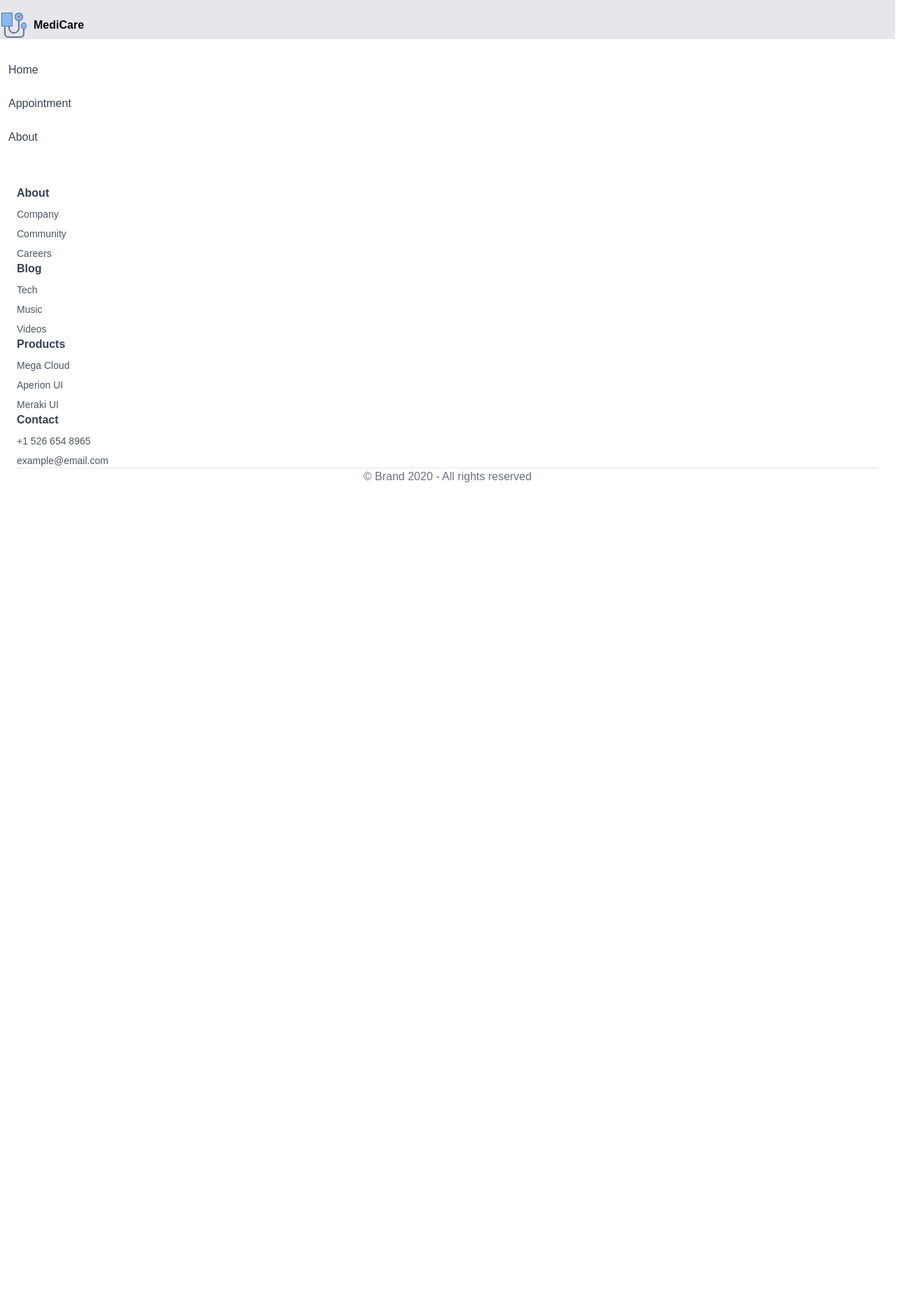
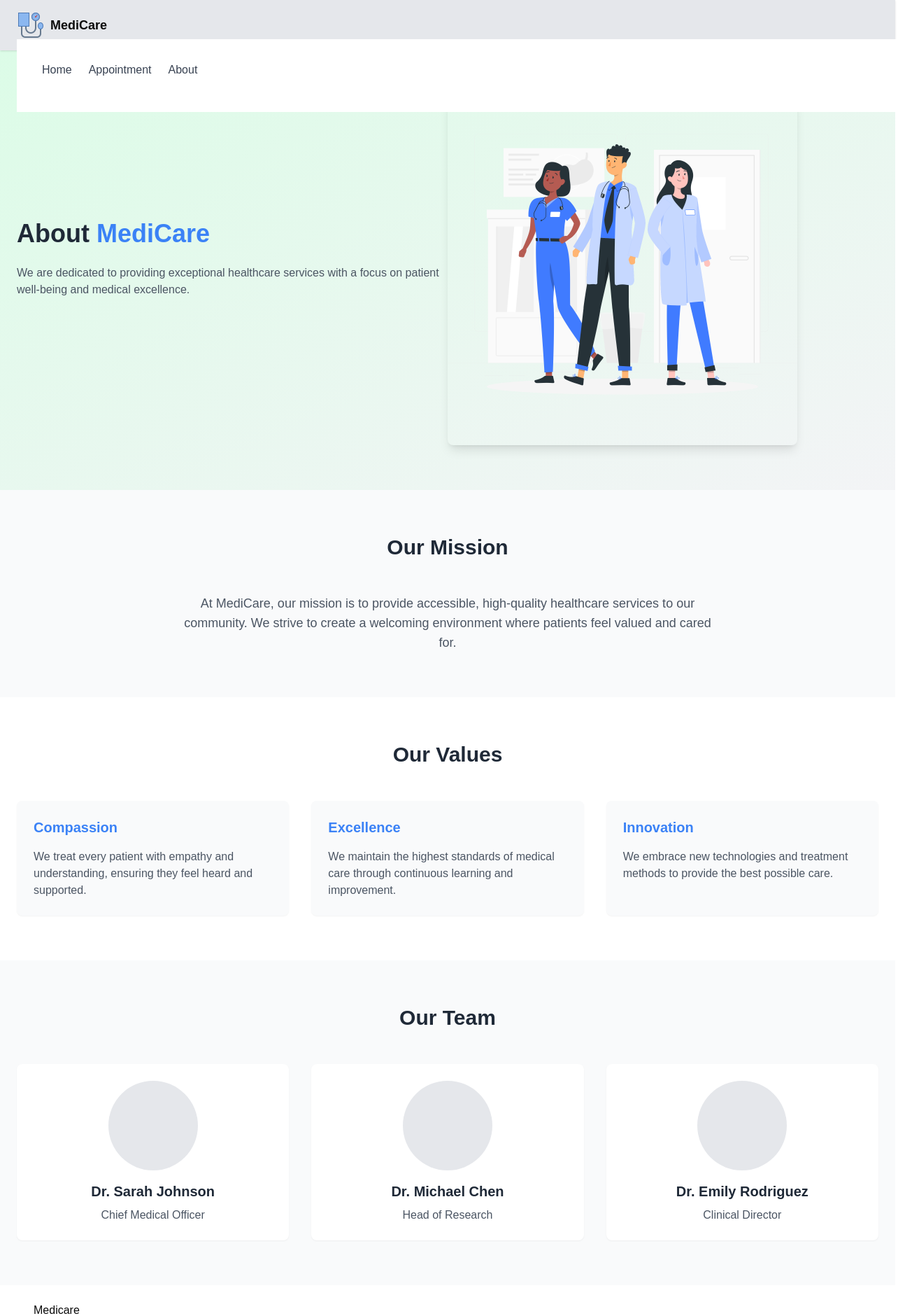
Before and after one commit to mubashirbappi5/mediCare-web, a Next.js app: page /about in a window 1280 px wide. Shown: the top 1880 px of the page at 70% size, 1304 px wide, since content can reach past the window. Before the commit the page ends 800 px from the top, so only its background shows below. Built offline with nearby package versions, Linux system fonts and the light colour scheme; no server answers.

Commit message:
making about page

```diff
--- a/src/app/about/page.js
+++ b/src/app/about/page.js
@@ -1,17 +1,123 @@
-import UserInfo from '@/Components/UserInfo';
-import { getServerSession } from 'next-auth';
-import React from 'react';
-import { authOptions } from '../api/auth/[...nextauth]/route';
+import React from "react";
+import Image from "next/image";
+import aboutImage from "@/assets/Doctors-rafiki.png";
 
-const About = async() => {
-    const session = await getServerSession( authOptions)
-    return (
-        <div>
-            <p>{JSON.stringify(session)}</p>
-            <h1>this is about section</h1>
-            <UserInfo/>
+const About = () => {
+  return (
+    <div className="min-h-screen bg-gray-50">
+      {/* Hero Section */}
+      <section className="bg-gradient-to-br from-green-100 to-gray-100 py-16">
+        <div className="container mx-auto px-6">
+          <div className="flex flex-col lg:flex-row items-center">
+            <div className="lg:w-1/2">
+              <h1 className="text-4xl font-bold text-gray-800 mb-6">
+                About <span className="text-blue-500">MediCare</span>
+              </h1>
+              <p className="text-gray-600 mb-8">
+                We are dedicated to providing exceptional healthcare services
+                with a focus on patient well-being and medical excellence.
+              </p>
+            </div>
+            <div className="lg:w-1/2">
+              <Image
+                src={aboutImage}
+                alt="Medical Team"
+                width={500}
+                height={400}
+                className="rounded-lg shadow-lg"
+              />
+            </div>
+          </div>
         </div>
-    );
+      </section>
+
+      {/* Mission Section */}
+      <section className="py-16">
+        <div className="container mx-auto px-6">
+          <h2 className="text-3xl font-bold text-center text-gray-800 mb-12">
+            Our Mission
+          </h2>
+          <div className="max-w-3xl mx-auto text-center">
+            <p className="text-gray-600 text-lg">
+              At MediCare, our mission is to provide accessible, high-quality
+              healthcare services to our community. We strive to create a
+              welcoming environment where patients feel valued and cared for.
+            </p>
+          </div>
+        </div>
+      </section>
+
+      {/* Values Section */}
+      <section className="py-16 bg-white">
+        <div className="container mx-auto px-6">
+          <h2 className="text-3xl font-bold text-center text-gray-800 mb-12">
+            Our Values
+          </h2>
+          <div className="grid grid-cols-1 md:grid-cols-3 gap-8">
+            <div className="bg-gray-50 p-6 rounded-lg shadow-sm">
+              <h3 className="text-xl font-semibold text-blue-500 mb-4">
+                Compassion
+              </h3>
+              <p className="text-gray-600">
+                We treat every patient with empathy and understanding, ensuring
+                they feel heard and supported.
+              </p>
+            </div>
+            <div className="bg-gray-50 p-6 rounded-lg shadow-sm">
+              <h3 className="text-xl font-semibold text-blue-500 mb-4">
+                Excellence
+              </h3>
+              <p className="text-gray-600">
+                We maintain the highest standards of medical care through
+                continuous learning and improvement.
+              </p>
+            </div>
+            <div className="bg-gray-50 p-6 rounded-lg shadow-sm">
+              <h3 className="text-xl font-semibold text-blue-500 mb-4">
+                Innovation
+              </h3>
+              <p className="text-gray-600">
+                We embrace new technologies and treatment methods to provide the
+                best possible care.
+              </p>
+            </div>
+          </div>
+        </div>
+      </section>
+
+      {/* Team Section */}
+      <section className="py-16">
+        <div className="container mx-auto px-6">
+          <h2 className="text-3xl font-bold text-center text-gray-800 mb-12">
+            Our Team
+          </h2>
+          <div className="grid grid-cols-1 md:grid-cols-3 gap-8">
+            <div className="bg-white p-6 rounded-lg shadow-sm text-center">
+              <div className="w-32 h-32 bg-gray-200 rounded-full mx-auto mb-4"></div>
+              <h3 className="text-xl font-semibold text-gray-800 mb-2">
+                Dr. Sarah Johnson
+              </h3>
+              <p className="text-gray-600">Chief Medical Officer</p>
+            </div>
+            <div className="bg-white p-6 rounded-lg shadow-sm text-center">
+              <div className="w-32 h-32 bg-gray-200 rounded-full mx-auto mb-4"></div>
+              <h3 className="text-xl font-semibold text-gray-800 mb-2">
+                Dr. Michael Chen
+              </h3>
+              <p className="text-gray-600">Head of Research</p>
+            </div>
+            <div className="bg-white p-6 rounded-lg shadow-sm text-center">
+              <div className="w-32 h-32 bg-gray-200 rounded-full mx-auto mb-4"></div>
+              <h3 className="text-xl font-semibold text-gray-800 mb-2">
+                Dr. Emily Rodriguez
+              </h3>
+              <p className="text-gray-600">Clinical Director</p>
+            </div>
+          </div>
+        </div>
+      </section>
+    </div>
+  );
 };
 
 export default About;
```
